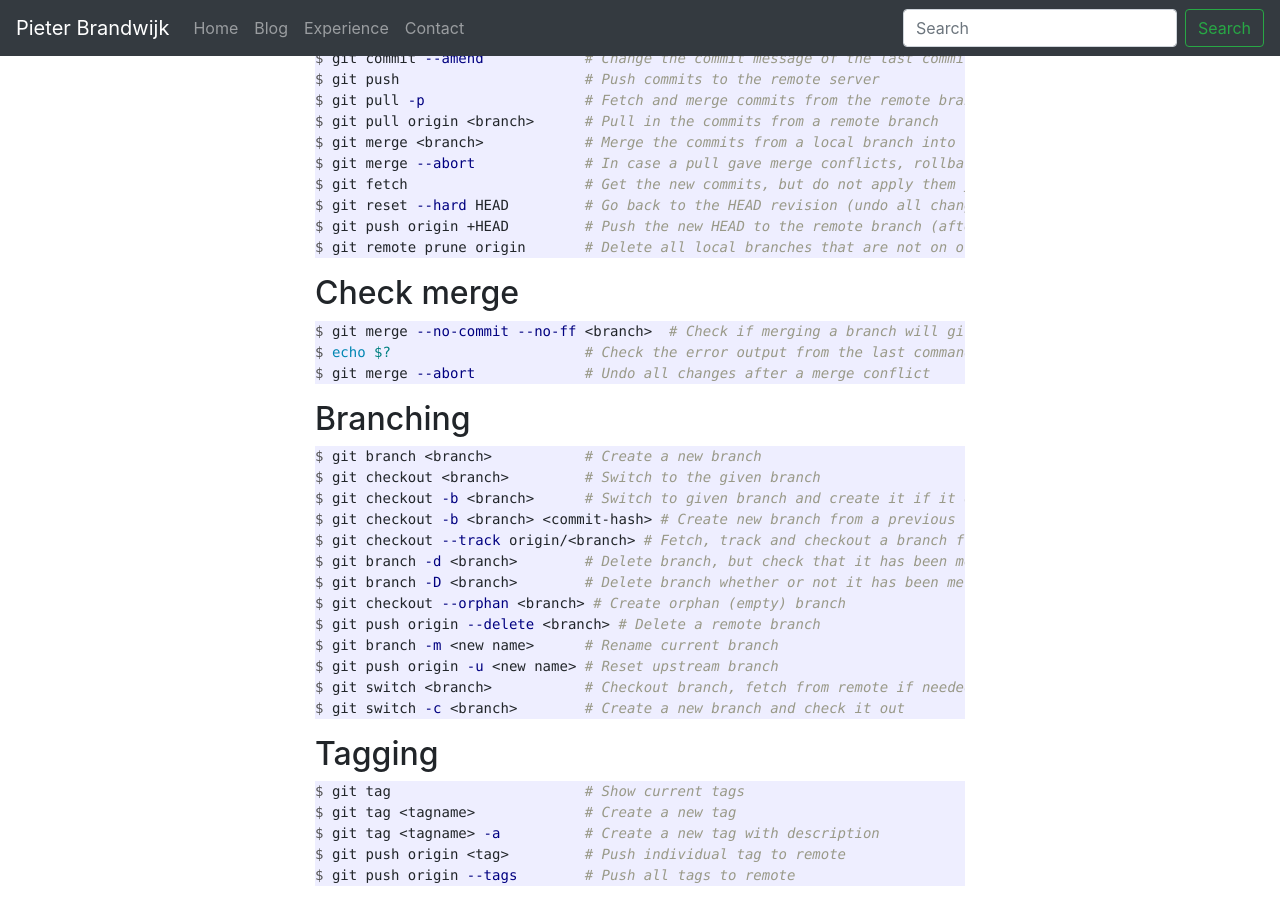
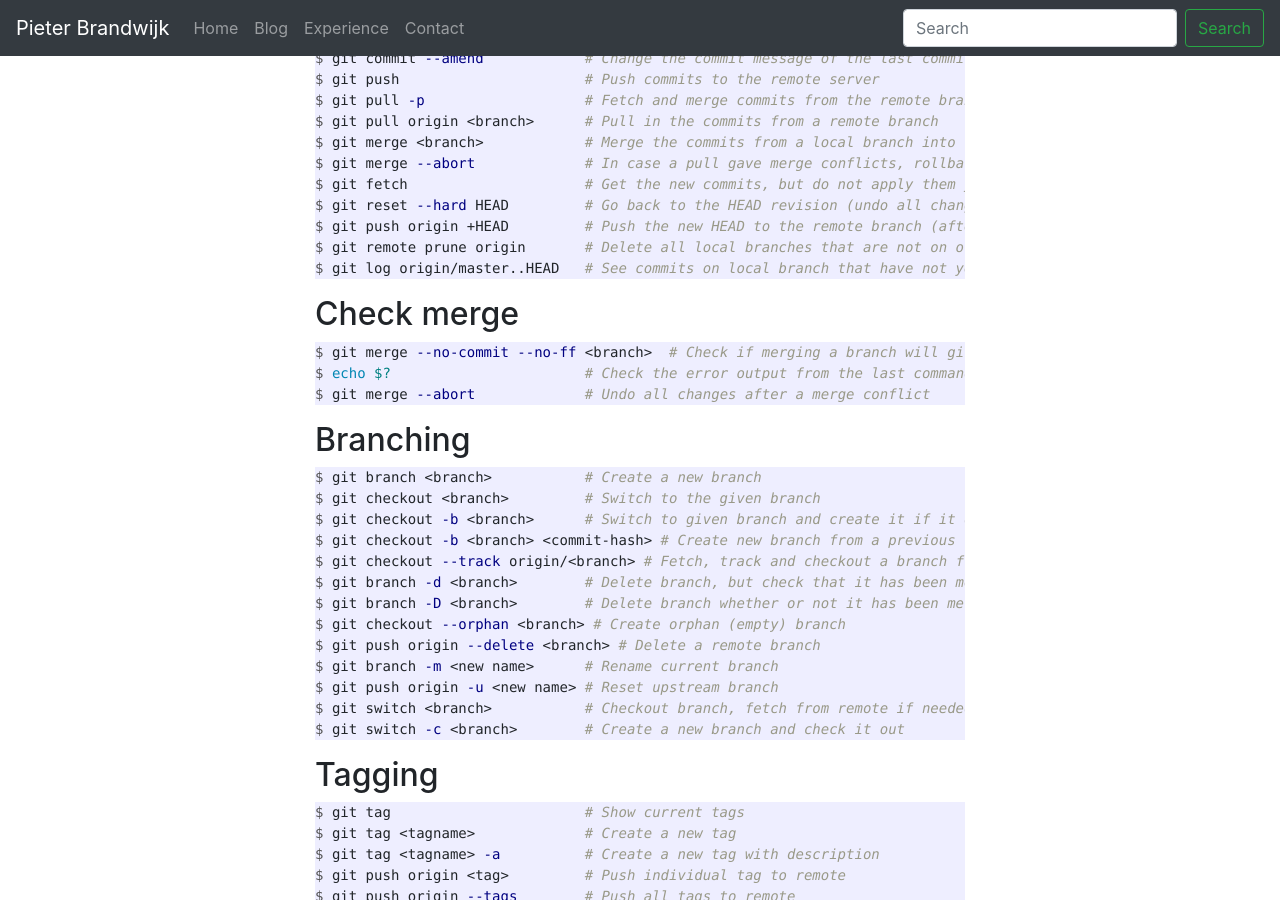
Before and after one commit to pbrandwijk/pbrandwijk.github.io, a Jekyll site: the page built from _posts/2020-09-14-cheat-sheet-git.md, in a window 1280 px wide and 900 px high, scrolled down 310 px. Built offline with Jekyll 4.4.1, drawn with Linux system fonts in a browser that asks for light colours; nearby versions of some CDN libraries; comment, search, counter and statistics services are not loaded.

Commit message:
Update post

````diff
--- a/_posts/2020-09-14-cheat-sheet-git.md
+++ b/_posts/2020-09-14-cheat-sheet-git.md
@@ -25,6 +25,7 @@ $ git fetch                     # Get the new commits, but do not apply them yet
 $ git reset --hard HEAD         # Go back to the HEAD revision (undo all changes to versioned files)
 $ git push origin +HEAD         # Push the new HEAD to the remote branch (after resetting)
 $ git remote prune origin       # Delete all local branches that are not on origin
+$ git log origin/master..HEAD   # See commits on local branch that have not yet been pushed to remote branch
 ```
 
 ## Check merge
````
